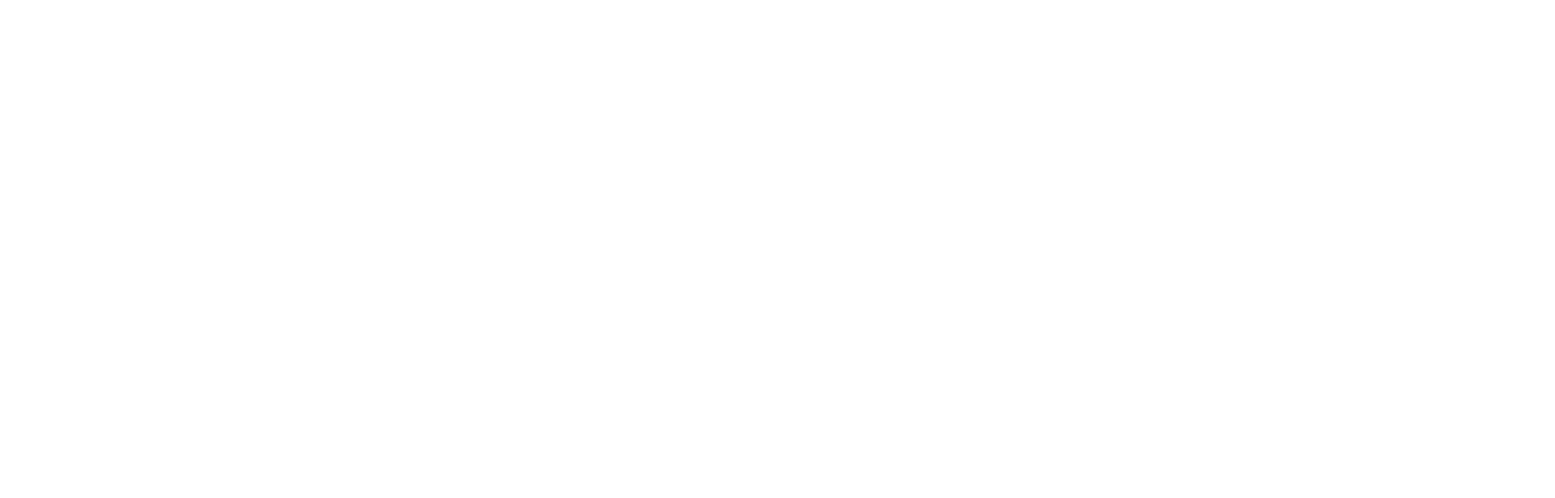
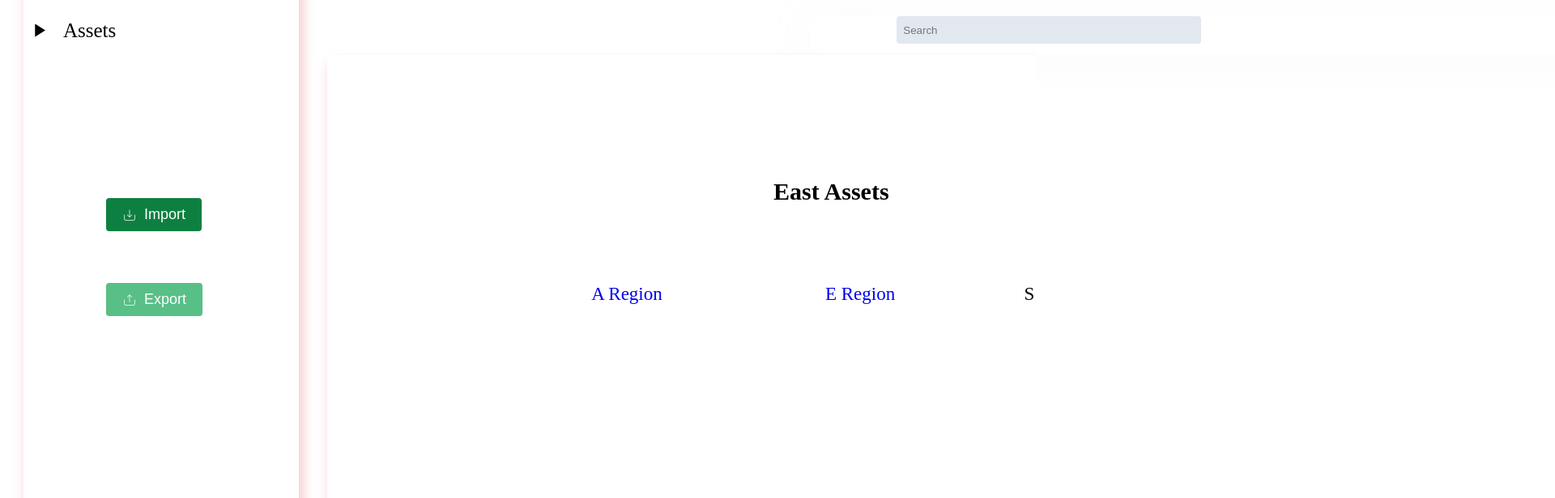
Before and after one commit to ak220193/Asset-DSt, a React (Create React App) app: page /east-assets in a window 1280 px wide. Before the commit this address had no page. Shown: the top 616 px of the page at 81% size, 1920 px wide, since content can reach past the window. Built offline with nearby package versions, Linux system fonts and the light colour scheme; a web font is replaced by a local one.

Commit message:
east assets

```diff
--- a/src/App.js
+++ b/src/App.js
@@ -3,6 +3,7 @@
 import Dashboard from './Pages/Dashboard/Dashboard';
 import { BrowserRouter as Router, Routes, Route } from 'react-router-dom';
 import DashboardMain from './Pages/DashboardMain/DashboardMain';
+import EastAssets from './Pages/EastAssets/EastAssets';
 // import Sidebar from './Components/Sidebar/Sidebar';
 // import Navbar from './Components/Navbar/Navbar';
 
@@ -15,6 +16,7 @@
         <Route path="/" element={<Login />} />
         <Route path="/dashboard" element={<Dashboard />} />
         <Route path="/dashboardMain" element={<DashboardMain />} />
+        <Route path="/east-assets" element={<EastAssets />} />
       </Routes>
     </Router>
   );
--- a/src/Pages/DashboardMain/DashboardMain.jsx
+++ b/src/Pages/DashboardMain/DashboardMain.jsx
@@ -2,6 +2,7 @@
 import SidebarMain from "../../Components/Sidebar/SidebarMain";
 import NavbarMain from "../../Components/Navbar/NavbarMain";
 import { CiCirclePlus } from "react-icons/ci";
+import { Link } from "react-router-dom";
 
 const DashboardMain = () => {
 
@@ -23,11 +24,11 @@
 
         <div className="mt-10 p-8 bg-gray-200 rounded-md">
           <div className="flex flex-wrap justify-center mt-[250px]">
-            <div className="flex mb-4 ">
-              <div className="bg-blue-900 text-white px-4 py-2 mr-4 w-[240px] h-[140px] rounded text-[25px] flex items-center justify-center">
-                East Assets
-              </div>
+          <Link to="/east-assets">
+            <div className="bg-blue-900 text-white px-4 py-2 mr-4 w-[240px] h-[140px] rounded text-[25px] flex items-center justify-center">
+              East Assets
             </div>
+          </Link>
             <div className="flex mb-4 ml-8">
               <div className="bg-blue-900 text-white px-4 py-2 mr-4 w-[240px] h-[140px] rounded text-[25px] flex items-center justify-center">
                 West Assets
--- /dev/null
+++ b/src/Pages/EastAssets/EastAssets.jsx
@@ -0,0 +1,93 @@
+import React, {useState} from "react";
+
+import SidebarMain from "../../Components/Sidebar/SidebarMain";
+import NavbarMain from "../../Components/Navbar/NavbarMain";
+import { Link } from "react-router-dom";
+
+const EastAssets = () => {
+  const [showSRegion, setShowSRegion] = useState(false);
+  const [sRegionColor, setSRegionColor] = useState("bg-white");
+
+  const handleSRegionClick = () => {
+    setShowSRegion(!showSRegion);
+    setSRegionColor((prevColor) =>
+      prevColor === "bg-white" ? "bg-green-200" : "bg-white"
+    );
+  };
+
+  return (
+    <div>
+      <SidebarMain/>
+      <NavbarMain/>
+      <div className="relative bg-mistyrose w-full h-[1117px] overflow-hidden text-left text-[16px] text-black font-poppins">
+        <div className="absolute top-[68px] left-[404px] rounded-31xl bg-white shadow-[4px_10px_15px_rgba(241,_180,_187,_0.8)] w-[1300px] h-[998px] overflow-hidden text-7xl">
+          <div className="absolute top-[118px] left-[39px] w-[1225px] h-[851px]">
+            <b className="absolute top-[4%] left-[41.8%] text-9xl cursor-pointer text-[30px]">
+                East Assets
+            </b>
+            <Link to="/east-assets/a-region">
+              <div className="absolute h-[6.46%] w-[11.76%] top-[17.74%] right-[67.1%] bottom-[75.79%] left-[21.14%] rounded-6xl flex flex-row items-center justify-center py-2 px-[15px] box-border">
+                <div className="relative text-[23px]">A Region</div>
+              </div>
+            </Link>
+            <Link to="/east-assets/e-region">
+              <div className="absolute h-[6.46%] w-[11.43%] top-[17.74%] right-[43.76%] bottom-[75.79%] left-[44.82%] rounded-6xl flex flex-row items-center justify-center py-2 px-[15px] box-border">
+                <div className="relative text-[23px]">E Region</div>
+              </div>
+            </Link>
+
+            <div
+              onClick={handleSRegionClick}
+              className={`absolute h-[6.46%] w-[11.43%] top-[17.74%] right-[43.76%] bottom-[75.79%] left-[64.82%] rounded-6xl flex flex-row items-center justify-center py-2 px-[15px] box-border cursor-pointer text-black  ${sRegionColor}`}
+            >
+              <div className="relative text-[23px]">S Region</div>
+            </div>
+            {showSRegion && (
+              <div className="absolute h-[60.11%] w-[58.61%] top-[34.67%] right-[21.39%] bottom-[12.22%] left-[20%] flex flex-row flex-wrap items-center justify-center gap-[138px] text-center text-9xl text-white  bg-green-200">
+                <div className="relative rounded-6xl bg-cornflowerblue w-[240px] h-[84px] overflow-hidden shrink-0">
+                  <div className="absolute top-[calc(40%_-_32px)] left-[calc(50%_-_120px)] font-semibold w-[250px] mt-5 text-[20px]">
+                    <p className="m-0 text-white bg-blue-400 whitespace-nowrap">{`S - ADMIN`}</p>
+                    <p className="m-0 text-white bg-blue-400 whitespace-nowrap">{`S - Adminstration`}</p>
+                  </div>
+                </div>
+                <div className="relative rounded-6xl bg-cornflowerblue w-[290px] h-[84px] overflow-hidden shrink-0">
+                  <div className="absolute top-[calc(50%_-_32px)] left-[calc(50%_-_75px)] font-semibold  w-[250px] mt-5 text-[20px]">
+                    <p className="m-0 text-white bg-blue-400 whitespace-nowrap">{`S - FIELD`}</p>
+                    <p className="m-0 text-white bg-blue-400 whitespace-nowrap">{`S Fields`}</p>
+                  </div>
+                </div>
+                <div className="relative rounded-6xl bg-cornflowerblue w-[240px] h-[84px] overflow-hidden shrink-0">
+                  <div className="absolute top-[calc(30%_-_22px)] left-[calc(50%_-_98px)] font-semibold  w-[250px] mt-5 text-[20px]">
+                    <p className="m-0 text-white bg-blue-400 whitespace-nowrap">{`S - GEN`}</p>
+                    <p className="m-0 text-white bg-blue-400 whitespace-nowrap">{`S General`}</p>
+                  </div>
+                </div>
+                <div className="relative rounded-6xl bg-cornflowerblue w-[290px] h-[84px] overflow-hidden shrink-0">
+                  <div className="absolute top-[calc(30%_-_22px)] left-[calc(50%_-_86px)] font-semibold  w-[250px] mt-5 text-[20px]">
+                    <p className="m-0 text-white bg-blue-400 whitespace-nowrap">{`S - PIP`}</p>
+                    <p className="m-0 text-white bg-blue-400 whitespace-nowrap">{`S Pipelines`}</p>
+                  </div>
+                </div>
+                <div
+                  className="relative rounded-6xl bg-cornflowerblue w-[290px] h-[84px] overflow-hidden shrink-0 cursor-pointer"
+                >
+                  <div className="absolute top-[calc(60%_-_52px)] left-[calc(40%_-_84px)] font-semibold  w-[250px] text-[20px]">
+                  <p className="m-0 text-white bg-blue-400 whitespace-nowrap">{`S - PLANT`}</p>
+                    <p className="m-0 text-white bg-blue-400 whitespace-nowrap">{`S Facilities`}</p>
+              </div>
+            </div>
+
+          </div>
+                )}
+                </div>
+
+
+        </div>
+        <div className="absolute top-[654px] left-[393px] w-[100px] h-[100px] overflow-hidden" />
+      </div>
+    </div>
+
+  );
+};
+
+export default EastAssets;
```
